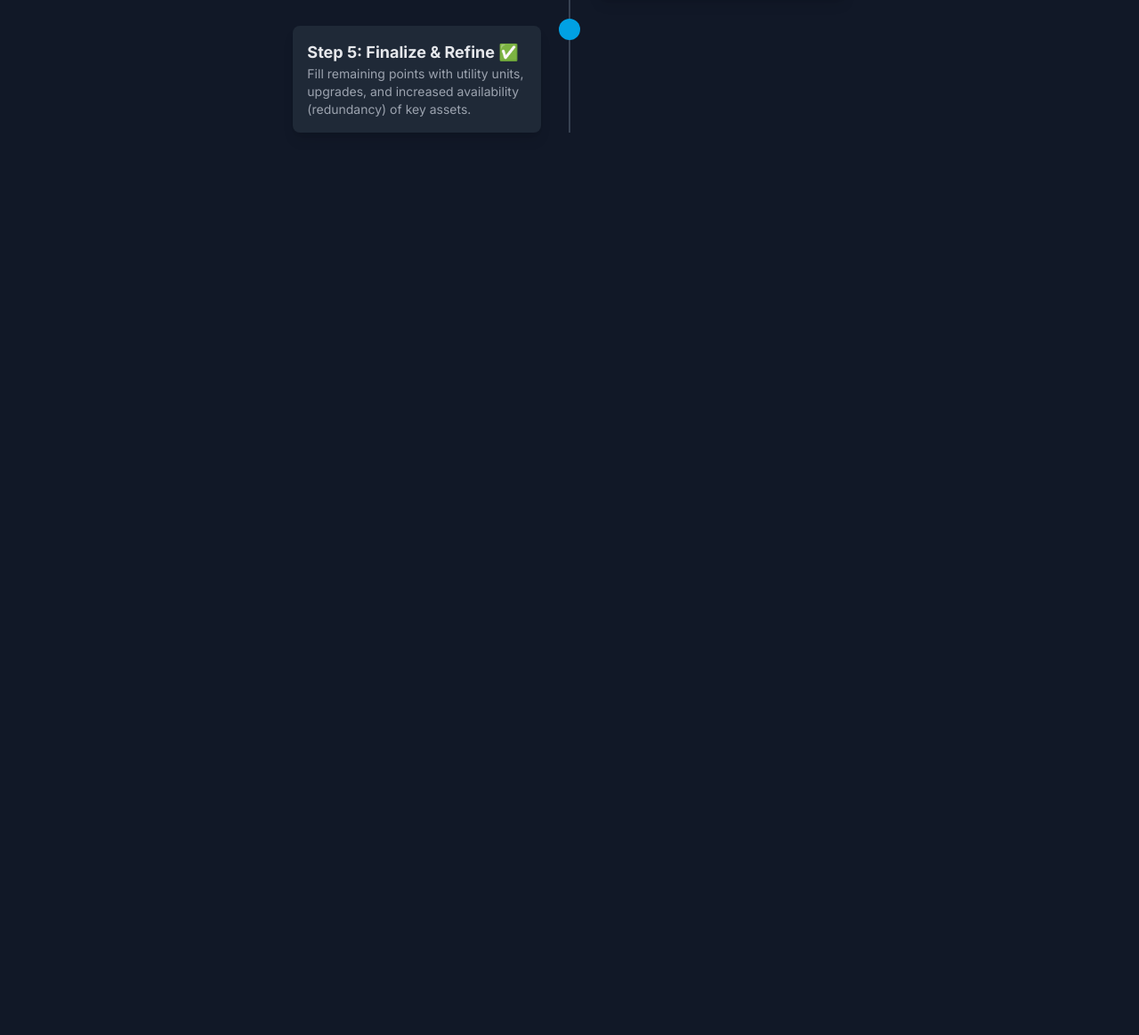
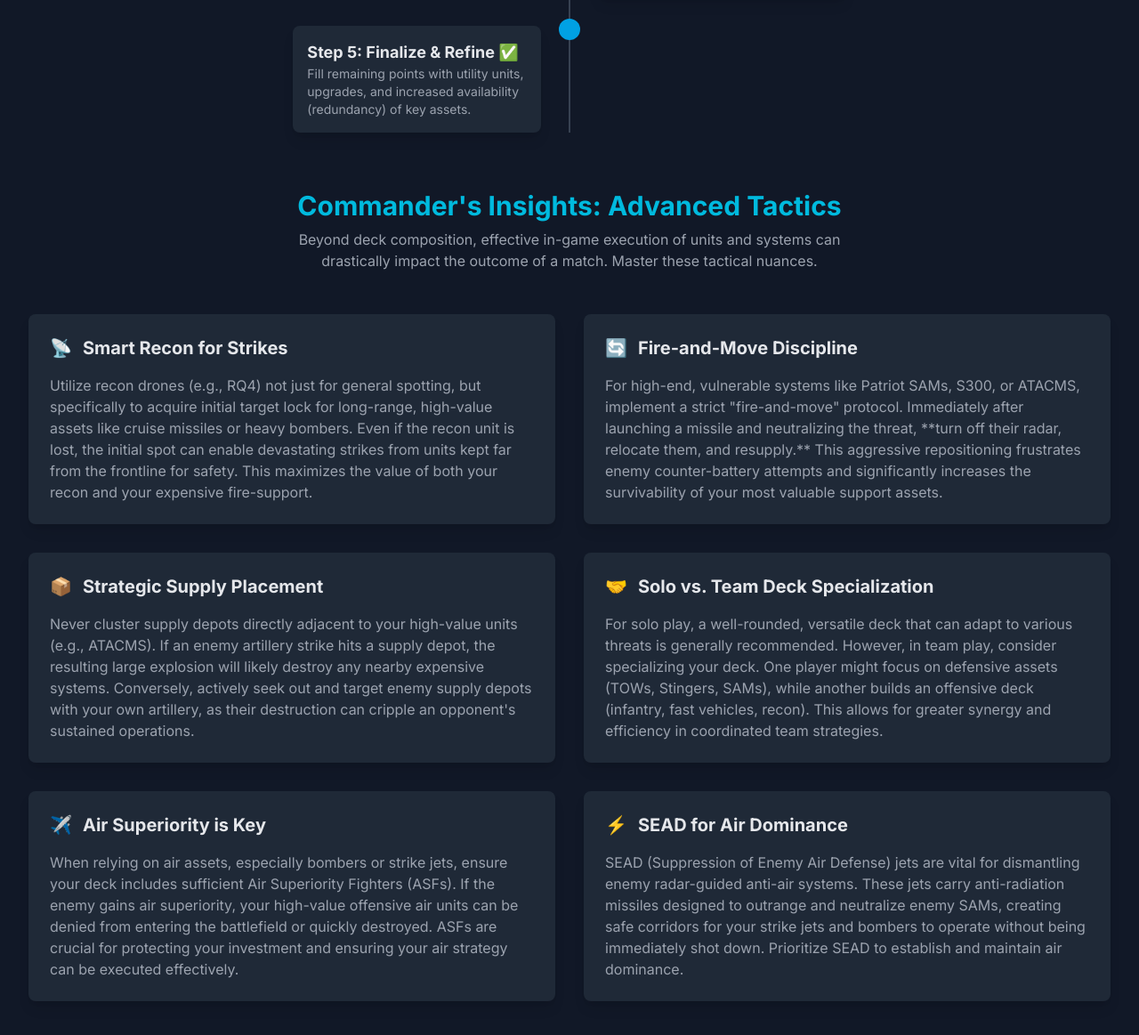
Before and after one commit to jkulick/broken-arrow-infographic, a plain HTML site: page index.html in a window 1280 px wide. Shown: the part 5459-6622 px from the top of the page at 89% size. Before the commit the page ends 5704 px from the top, so only its background shows below. Drawn offline with nearby package versions, Linux system fonts and the light colour scheme.

Commit message:
Update index.html

```diff
--- a/index.html
+++ b/index.html
@@ -113,7 +113,7 @@
                     <h3 class="text-xl font-bold mb-4 text-center">Countering Helicopter Rushes</h3>
                     <div class="chart-container"><canvas id="heliCountersRadar"></canvas></div>
                     <p class="mt-4 text-gray-400">Helicopters are fast and deadly but fragile. Pre-positioned Manpads and SHORAD vehicles create no-fly zones. For reactive threats, Air Superiority Fighters are the ultimate answer, possessing the speed to intercept helicopters anywhere on the map.</p>
-                </div>
+                 </div>
                  <div class="bg-gray-800 p-6 rounded-lg shadow-lg">
                     <h3 class="text-xl font-bold mb-4 text-center">Countering Artillery Siege</h3>
                     <div class="chart-container"><canvas id="artyCountersRadar"></canvas></div>
@@ -174,7 +174,7 @@
                     </div>
                 </div>
                  <div class="relative mb-8">
-                    <div class="absolute right-1/2 transform translate-x-1/2 -translate-y-2 w-6 h-6 rounded-full" style="background-color: #00A1E4;"></div>
+                    <div class="absolute right-1/2 transform translate-x-1/2 -translate-x-1/2 -translate-y-2 w-6 h-6 rounded-full" style="background-color: #00A1E4;"></div>
                     <div class="ml-auto md:w-1/2 md:pl-8 text-left">
                          <div class="bg-gray-800 p-4 rounded-lg shadow-lg md:mr-auto w-full md:w-11/12">
                             <h4 class="font-bold text-lg">Step 2: Add Core Units 🧱</h4>
@@ -192,7 +192,7 @@
                     </div>
                 </div>
                 <div class="relative mb-8">
-                    <div class="absolute right-1/2 transform translate-x-1/2 -translate-y-2 w-6 h-6 rounded-full" style="background-color: #00A1E4;"></div>
+                    <div class="absolute right-1/2 transform translate-x-1/2 -translate-x-1/2 -translate-y-2 w-6 h-6 rounded-full" style="background-color: #00A1E4;"></div>
                     <div class="ml-auto md:w-1/2 md:pl-8 text-left">
                         <div class="bg-gray-800 p-4 rounded-lg shadow-lg md:mr-auto w-full md:w-11/12">
                             <h4 class="font-bold text-lg">Step 4: Build Contingencies 🔧</h4>
@@ -208,6 +208,37 @@
                             <p class="text-sm text-gray-400">Fill remaining points with utility units, upgrades, and increased availability (redundancy) of key assets.</p>
                         </div>
                     </div>
+                </div>
+            </div>
+        </section>
+
+        <section id="advanced-tactics" class="my-16">
+            <h2 class="text-3xl font-bold text-center mb-2" style="color: #00BADE;">Commander's Insights: Advanced Tactics</h2>
+            <p class="text-center text-gray-400 mb-12 max-w-2xl mx-auto">Beyond deck composition, effective in-game execution of units and systems can drastically impact the outcome of a match. Master these tactical nuances.</p>
+            <div class="grid grid-cols-1 md:grid-cols-2 lg:grid-cols-2 gap-8">
+                <div class="bg-gray-800 p-6 rounded-lg shadow-lg">
+                    <h3 class="text-xl font-bold mb-4 flex items-center"><span class="mr-3 text-xl" style="color: #00A1E4;">📡</span>Smart Recon for Strikes</h3>
+                    <p class="mt-4 text-gray-400">Utilize recon drones (e.g., RQ4) not just for general spotting, but specifically to acquire initial target lock for long-range, high-value assets like cruise missiles or heavy bombers. Even if the recon unit is lost, the initial spot can enable devastating strikes from units kept far from the frontline for safety. This maximizes the value of both your recon and your expensive fire-support.</p>
+                </div>
+                <div class="bg-gray-800 p-6 rounded-lg shadow-lg">
+                    <h3 class="text-xl font-bold mb-4 flex items-center"><span class="mr-3 text-xl" style="color: #00A1E4;">🔄</span>Fire-and-Move Discipline</h3>
+                    <p class="mt-4 text-gray-400">For high-end, vulnerable systems like Patriot SAMs, S300, or ATACMS, implement a strict "fire-and-move" protocol. Immediately after launching a missile and neutralizing the threat, **turn off their radar, relocate them, and resupply.** This aggressive repositioning frustrates enemy counter-battery attempts and significantly increases the survivability of your most valuable support assets.</p>
+                </div>
+                <div class="bg-gray-800 p-6 rounded-lg shadow-lg">
+                    <h3 class="text-xl font-bold mb-4 flex items-center"><span class="mr-3 text-xl" style="color: #00A1E4;">📦</span>Strategic Supply Placement</h3>
+                    <p class="mt-4 text-gray-400">Never cluster supply depots directly adjacent to your high-value units (e.g., ATACMS). If an enemy artillery strike hits a supply depot, the resulting large explosion will likely destroy any nearby expensive systems. Conversely, actively seek out and target enemy supply depots with your own artillery, as their destruction can cripple an opponent's sustained operations.</p>
+                </div>
+                <div class="bg-gray-800 p-6 rounded-lg shadow-lg">
+                    <h3 class="text-xl font-bold mb-4 flex items-center"><span class="mr-3 text-xl" style="color: #00A1E4;">🤝</span>Solo vs. Team Deck Specialization</h3>
+                    <p class="mt-4 text-gray-400">For solo play, a well-rounded, versatile deck that can adapt to various threats is generally recommended. However, in team play, consider specializing your deck. One player might focus on defensive assets (TOWs, Stingers, SAMs), while another builds an offensive deck (infantry, fast vehicles, recon). This allows for greater synergy and efficiency in coordinated team strategies.</p>
+                </div>
+                <div class="bg-gray-800 p-6 rounded-lg shadow-lg">
+                    <h3 class="text-xl font-bold mb-4 flex items-center"><span class="mr-3 text-xl" style="color: #00A1E4;">✈️</span>Air Superiority is Key</h3>
+                    <p class="mt-4 text-gray-400">When relying on air assets, especially bombers or strike jets, ensure your deck includes sufficient Air Superiority Fighters (ASFs). If the enemy gains air superiority, your high-value offensive air units can be denied from entering the battlefield or quickly destroyed. ASFs are crucial for protecting your investment and ensuring your air strategy can be executed effectively.</p>
+                </div>
+                 <div class="bg-gray-800 p-6 rounded-lg shadow-lg">
+                    <h3 class="text-xl font-bold mb-4 flex items-center"><span class="mr-3 text-xl" style="color: #00A1E4;">⚡</span>SEAD for Air Dominance</h3>
+                    <p class="mt-4 text-gray-400">SEAD (Suppression of Enemy Air Defense) jets are vital for dismantling enemy radar-guided anti-air systems. These jets carry anti-radiation missiles designed to outrange and neutralize enemy SAMs, creating safe corridors for your strike jets and bombers to operate without being immediately shot down. Prioritize SEAD to establish and maintain air dominance.</p>
                 </div>
             </div>
         </section>
```
